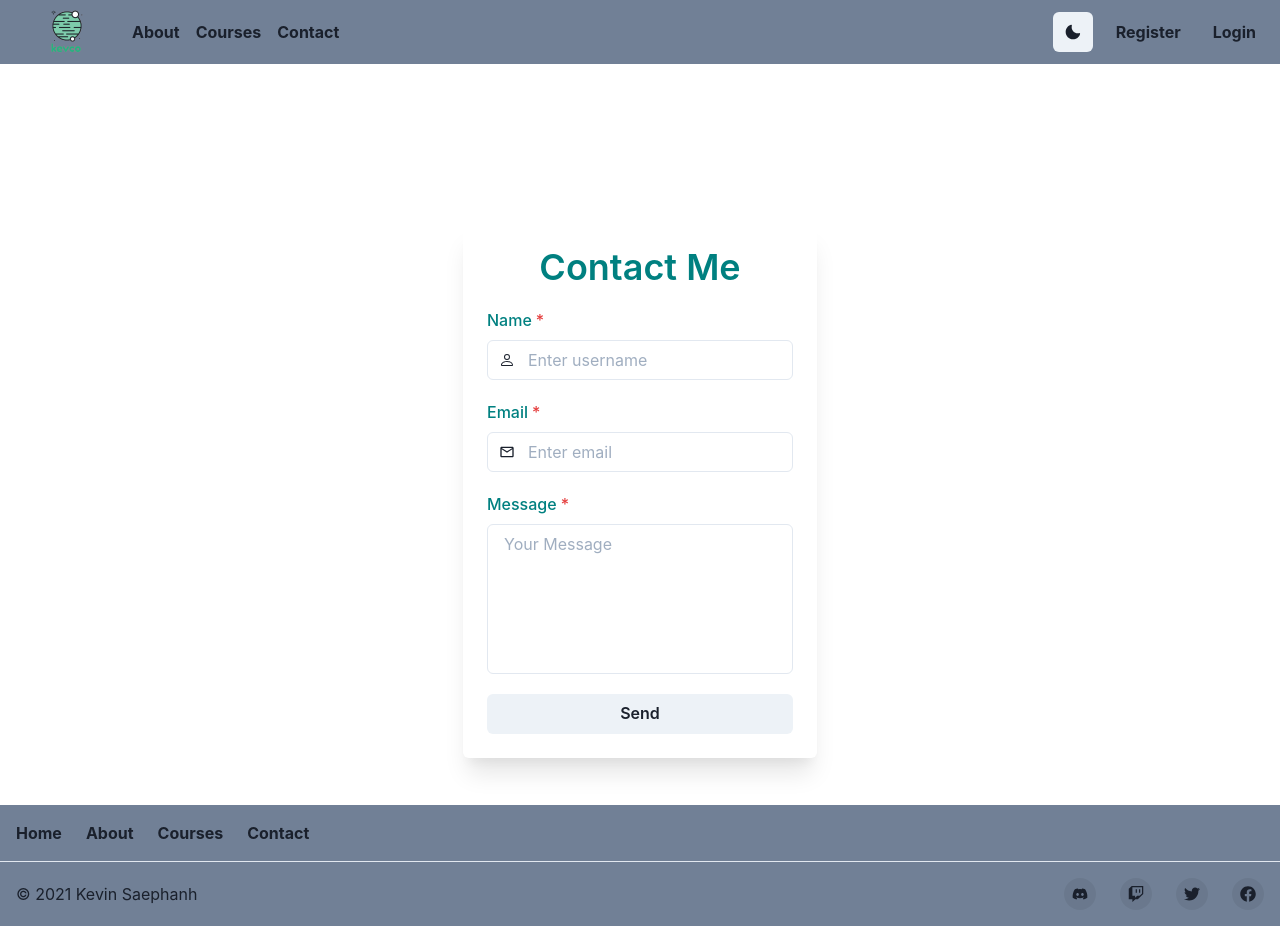
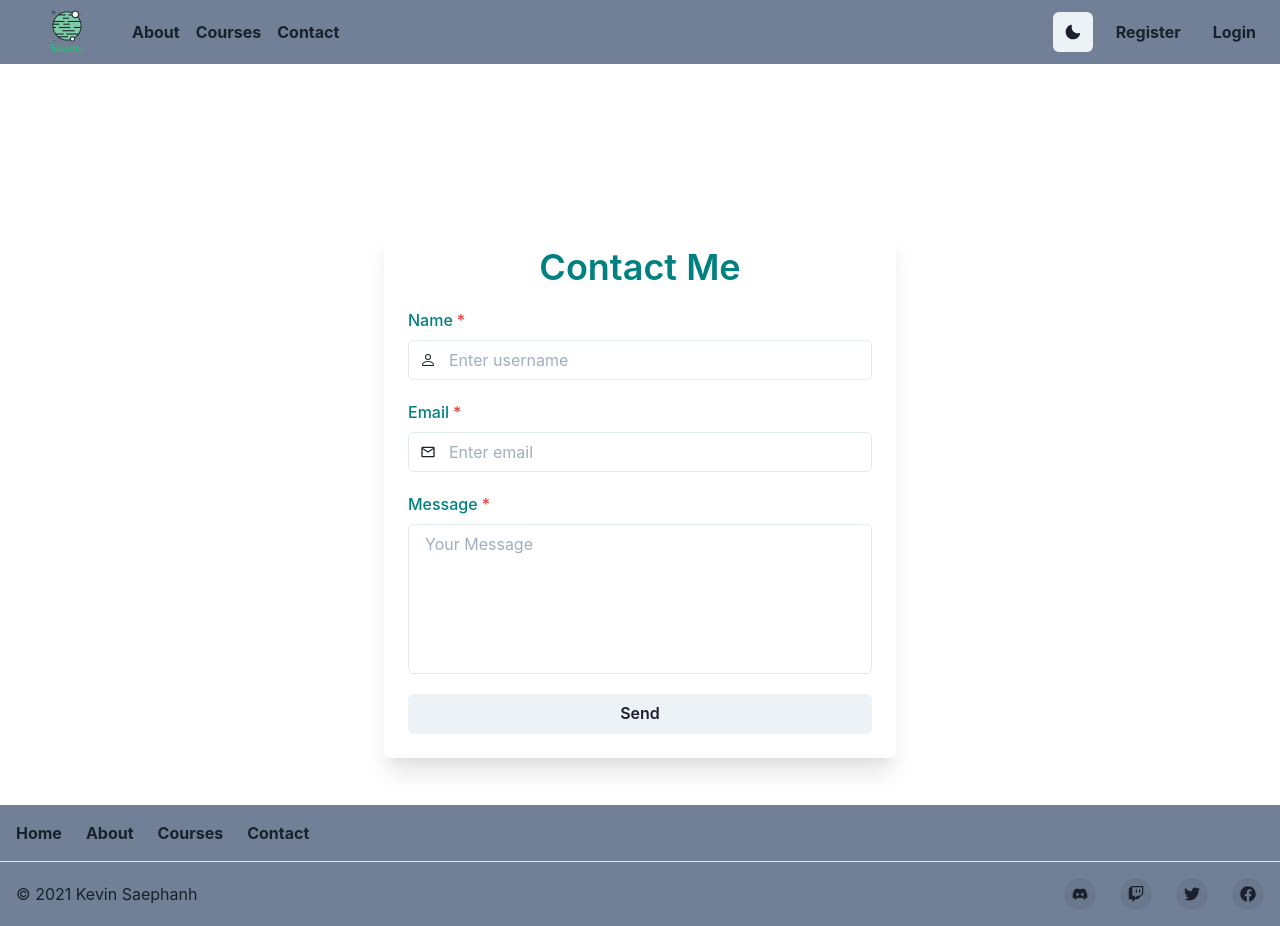
Before and after one commit to KevinSaephanh/nextjs-redux-app, a Next.js app: page /contact in a window 1280 px wide. Built offline with nearby package versions, Linux system fonts and the light colour scheme.

Commit message:
Expanded contact form size

```diff
--- a/src/pages/contact.tsx
+++ b/src/pages/contact.tsx
@@ -32,14 +32,8 @@ const Contact: FC = () => {
     >
       {({ isSubmitting }) => (
         <Form>
-          <Container
-            as={SimpleGrid}
-            columns={{ base: 1, md: 2 }}
-            spacing={{ base: 10, lg: 32 }}
-            py={{ base: 10, sm: 20, lg: 32 }}
-            centerContent
-          >
-            <Stack p="6" spacing={{ base: 3, md: 5 }} boxShadow="xl" borderRadius="md">
+          <Container maxW="5xl" py={{ base: 10, sm: 20, lg: 32 }} centerContent>
+            <Stack w={"lg"} p="6" spacing={{ base: 3, md: 5 }} boxShadow="xl" borderRadius="md">
               <Heading
                 color="teal"
                 textAlign="center"
--- a/src/pages/courses.tsx
+++ b/src/pages/courses.tsx
@@ -1,14 +1,13 @@
 import { FC } from "react";
-import { withAuth } from "../hoc/withAuth";
 
 const Courses: FC = (props) => {
   console.log(props);
-  return <></>;
+  return <>COURSES HERE</>;
 };
 
 // export const getServerSideProps = async (ctx) => {
 //   return {};
 // };
 
-export default withAuth(Courses);
+export default Courses;
 // export default Courses;
--- a/src/pages/register.tsx
+++ b/src/pages/register.tsx
@@ -3,7 +3,6 @@ import { ErrorMessage, Form, Formik } from "formik";
 import { useRouter } from "next/router";
 import { FC, useEffect, useRef } from "react";
 import * as Yup from "yup";
-import { withAuth } from "../hoc/withAuth";
 import { register } from "../store/auth/api";
 import { useAppSelector, useAppDispatch } from "../store/hooks";
 
@@ -91,4 +90,4 @@ const Register: FC<{}> = () => {
   );
 };
 
-export default withAuth(Register);
+export default Register;
```
Also changed, not shown: src/pages/users/[username]/index.tsx (+12 -14 lines).
